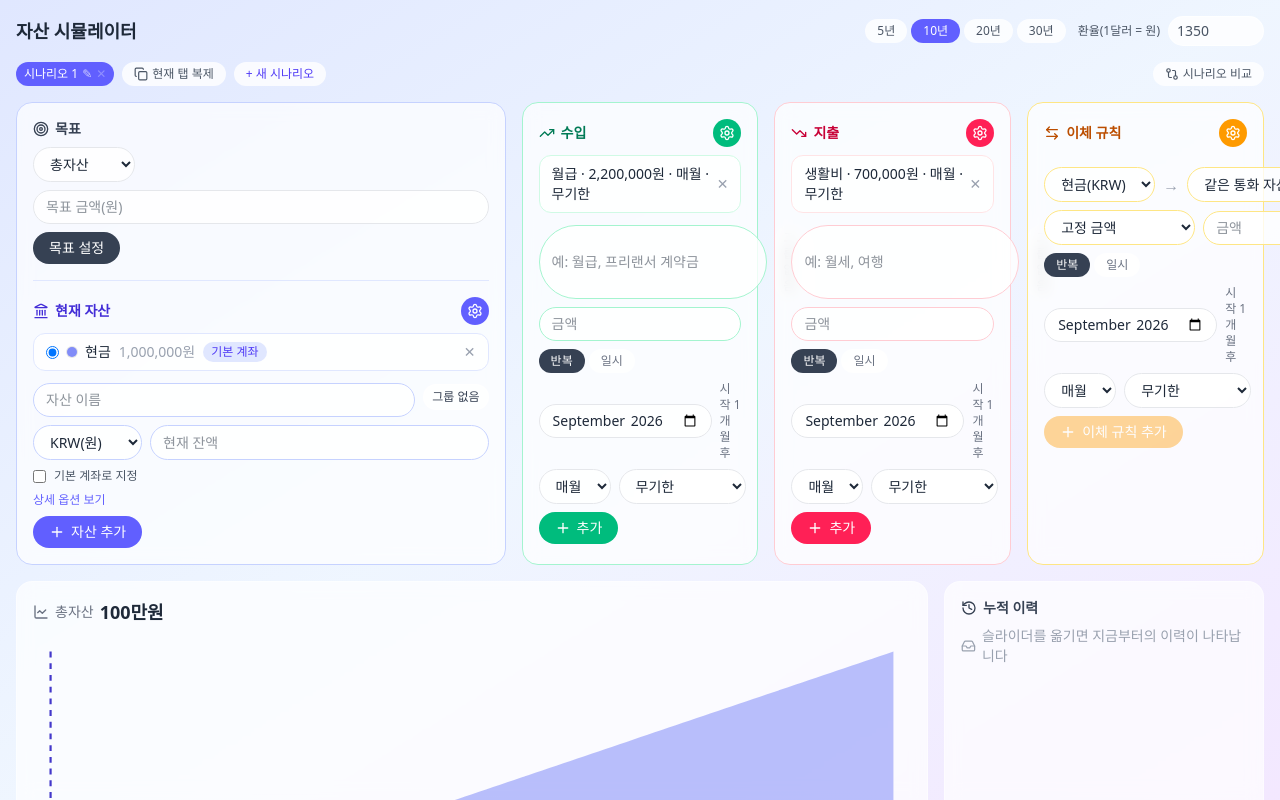
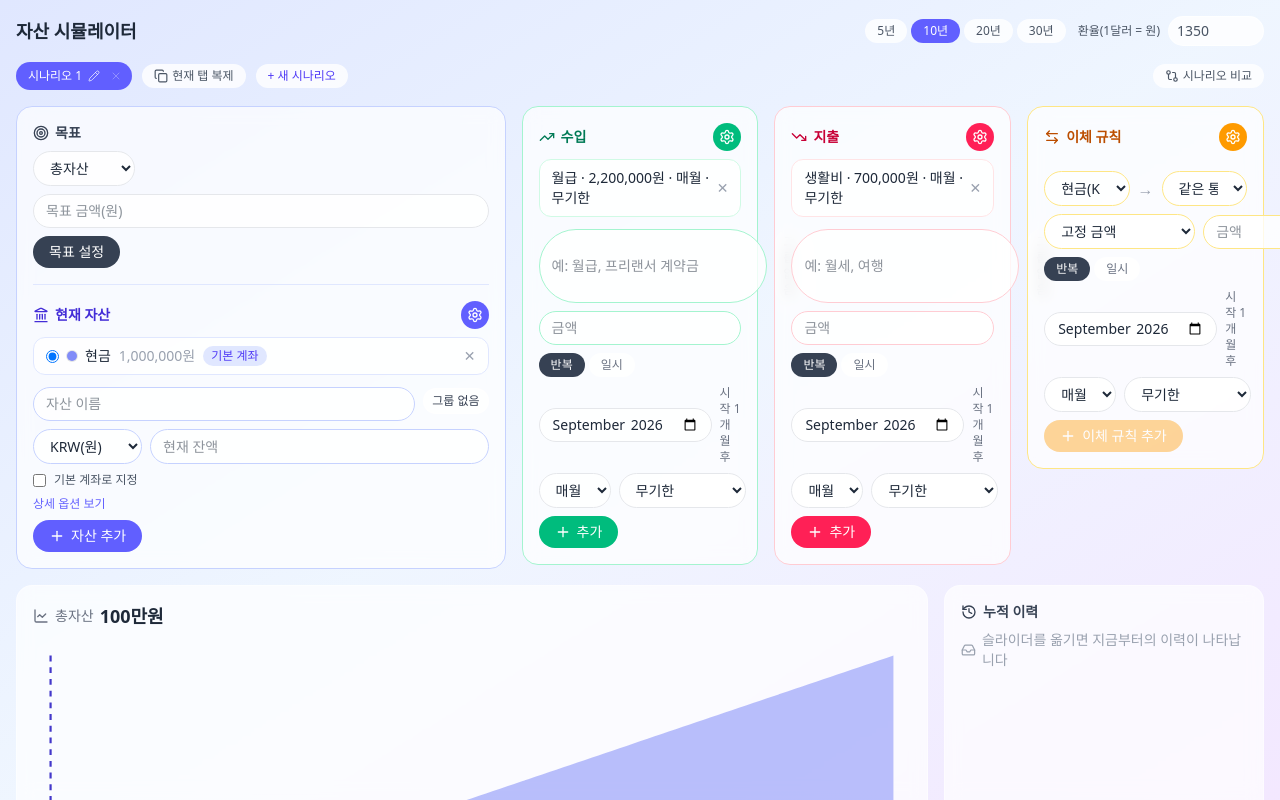
Before and after one commit to amaran-th/interactive-portfolio, a Next.js app: page /asset-simulator in a window 1280 px wide. Built offline with nearby package versions, Linux system fonts and the light colour scheme.

Commit message:
fix: 입력 카드 높이 불일치, 이체 규칙 select 오버플로우, 시나리오 탭 밀집 문제 수정

```diff
--- a/app/(portfolio)/playground/_sections/Works/6_AssetSimulator/InputPanel.tsx
+++ b/app/(portfolio)/playground/_sections/Works/6_AssetSimulator/InputPanel.tsx
@@ -53,7 +53,7 @@ type InputPanelProps = {
 
 export default function InputPanel(props: InputPanelProps) {
   return (
-    <div className="grid gap-4 grid-cols-[repeat(auto-fit,minmax(min(220px,100%),1fr))]">
+    <div className="grid items-start gap-4 grid-cols-[repeat(auto-fit,minmax(min(220px,100%),1fr))]">
       <GroupAssetSection
         groups={props.groups}
         assetGroups={props.assetGroups}
--- a/app/(portfolio)/playground/_sections/Works/6_AssetSimulator/ScenarioTabs.tsx
+++ b/app/(portfolio)/playground/_sections/Works/6_AssetSimulator/ScenarioTabs.tsx
@@ -1,7 +1,7 @@
 "use client";
 
 import { useState } from "react";
-import { Copy, GitCompare } from "lucide-react";
+import { Copy, GitCompare, Pencil, X } from "lucide-react";
 import { Scenario } from "./types";
 
 type ScenarioTabsProps = {
@@ -44,14 +44,14 @@ export default function ScenarioTabs({
   };
 
   return (
-    <div className="mb-4 flex flex-wrap items-center gap-2">
-      <ul className="flex flex-wrap items-center gap-1">
+    <div className="mb-4 flex flex-wrap items-center gap-2.5">
+      <ul className="flex flex-wrap items-center gap-1.5">
         {scenarios.map((scenario) => {
           const active = scenario.id === activeScenarioId;
           return (
             <li
               key={scenario.id}
-              className={`flex items-center gap-1 rounded-full px-2 py-1 text-xs ${
+              className={`flex items-center gap-0.5 rounded-full py-1 pl-3 pr-1.5 text-xs ${
                 active ? "bg-indigo-500 text-white" : "bg-white/80 text-gray-600"
               }`}
             >
@@ -84,29 +84,29 @@ export default function ScenarioTabs({
               <button
                 type="button"
                 onClick={() => startRename(scenario)}
-                className={
+                className={`rounded-full p-1 ${
                   active
-                    ? "text-white/70 hover:text-white"
-                    : "text-gray-400 hover:text-gray-700"
-                }
+                    ? "text-white/70 hover:bg-white/20 hover:text-white"
+                    : "text-gray-400 hover:bg-gray-100 hover:text-gray-700"
+                }`}
                 aria-label="시나리오 이름 수정"
               >
-                ✎
+                <Pencil className="h-3 w-3" />
               </button>
               <button
                 type="button"
                 onClick={() => onDelete(scenario.id)}
                 disabled={scenarios.length <= 1}
-                className={
+                className={`rounded-full p-1 ${
                   scenarios.length <= 1
                     ? "cursor-not-allowed text-white/30"
                     : active
-                      ? "text-white/70 hover:text-white"
-                      : "text-gray-400 hover:text-rose-500"
-                }
+                      ? "text-white/70 hover:bg-white/20 hover:text-white"
+                      : "text-gray-400 hover:bg-rose-50 hover:text-rose-500"
+                }`}
                 aria-label="시나리오 삭제"
               >
-                ✕
+                <X className="h-3 w-3" />
               </button>
             </li>
           );
--- a/app/(portfolio)/playground/_sections/Works/6_AssetSimulator/input-sections/TransferRuleSection.tsx
+++ b/app/(portfolio)/playground/_sections/Works/6_AssetSimulator/input-sections/TransferRuleSection.tsx
@@ -190,7 +190,7 @@ export default function TransferRuleSection({
               setFromAssetId(e.target.value);
               setToAssetId("");
             }}
-            className="flex-1 rounded-full border border-amber-200 bg-white/80 px-3 py-1.5 text-sm"
+            className="min-w-0 flex-1 rounded-full border border-amber-200 bg-white/80 px-3 py-1.5 text-sm"
           >
             {assetClasses.map((asset) => (
               <option key={asset.id} value={asset.id}>
@@ -202,7 +202,7 @@ export default function TransferRuleSection({
           <select
             value={effectiveTo}
             onChange={(e) => setToAssetId(e.target.value)}
-            className="flex-1 rounded-full border border-amber-200 bg-white/80 px-3 py-1.5 text-sm"
+            className="min-w-0 flex-1 rounded-full border border-amber-200 bg-white/80 px-3 py-1.5 text-sm"
             disabled={sameCurrencyAssets.length === 0}
           >
             {sameCurrencyAssets.length === 0 && (
```
